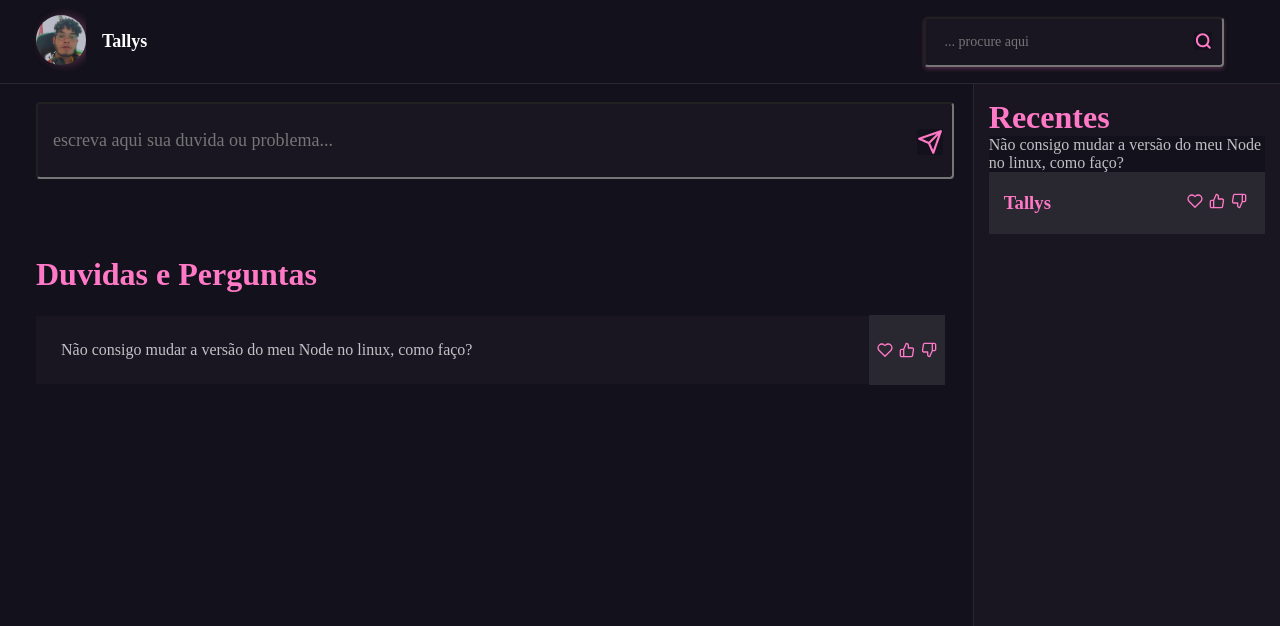
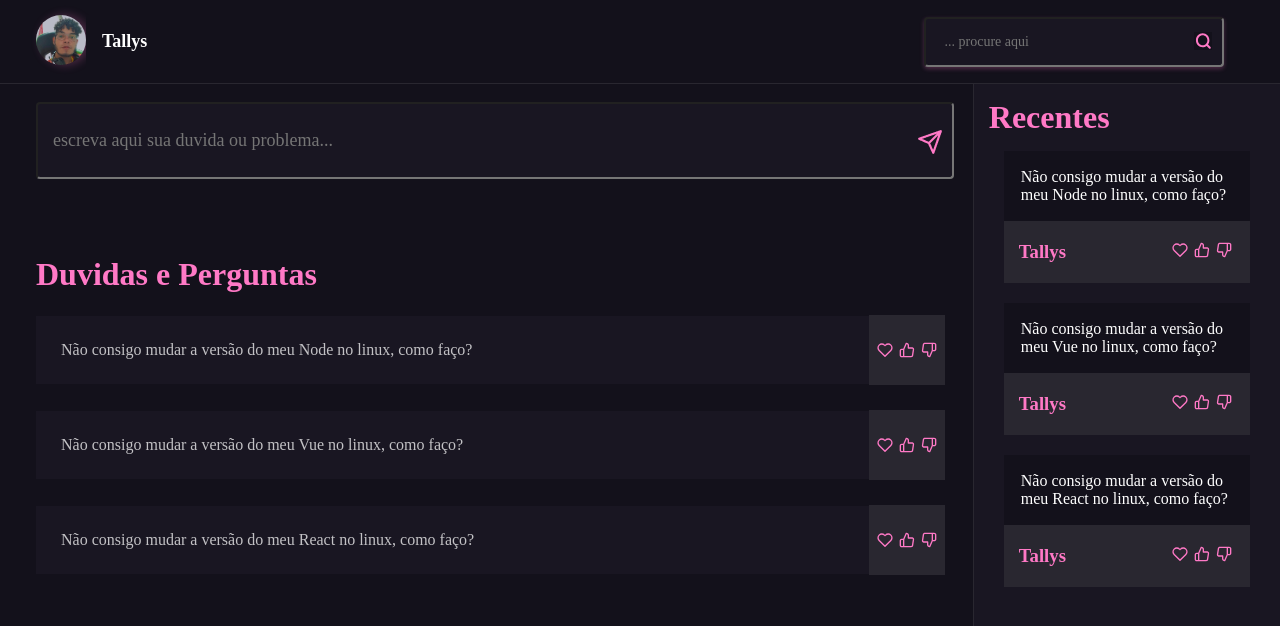
Before and after one commit to byte-serido/trainign-devs-byte, a Vue app in the folder src/projects/forum_bsi/talles/forum_bsi/: page / in a window 1280 px wide. Shown: the top 626 px of the page. Built offline with nearby package versions, Linux system fonts and the light colour scheme.

Commit message:
:lipstic: Finishing styling the side components (#22)

```diff
--- a/src/projects/forum_bsi/talles/forum_bsi/src/components/MyDashboard.vue
+++ b/src/projects/forum_bsi/talles/forum_bsi/src/components/MyDashboard.vue
@@ -3,7 +3,7 @@
         <div id="Dash-main">
             <div class="area-busca-dash">
                 <input type="text" placeholder="Escreva aqui sua duvida ou problema..." class="input-busca-dash" />
-                <img src="../../public/img/icons/icon-send.png" alt="send" id="send-input" />
+                <img src="../../public/img/icons/icon-send.png" alt="send" id="send-input" style="background-color: transparent"/>
             </div>
             <h1>Duvidas e Perguntas</h1>
             <div id="section-post">
@@ -33,12 +33,17 @@
                     </div>
                     <div class="interacoes-second">
                         <h3>Tallys</h3>
-                        <div style="background-color: transparent;">
+                        <div style="background-color: transparent">
                             <img src="../../public/img/icons/icon-heart.svg" alt="" id="" class="icons">
                             <img src="../../public/img/icons/icon-thumbs-up.svg" alt=""  class="icons">
                             <img src="../../public/img/icons/icon-thumbs-down.svg" alt=""  class="icons">
                         </div>
                     </div>
+                </div>
+                <div class="feed-vazio" v-if="!post">
+                    <h3>
+                        Nenhuma pergunta disponivel ...T_T
+                    </h3>
                 </div>
             </div>
         </div>
@@ -52,9 +57,9 @@ export default {
         return {
             post: true,
             posts: [{
-                id: 1, quest: "Não consigo mudar a versão do meu Node no linux, como faço?" }
-                // {id: 2, quest: "Não consigo mudar a versão do meu Vue no linux, como faço?" },
-                // {id: 3, quest: "Não consigo mudar a versão do meu React no linux, como faço?" }
+                id: 1, quest: "Não consigo mudar a versão do meu Node no linux, como faço?" },
+                {id: 2, quest: "Não consigo mudar a versão do meu Vue no linux, como faço?" },
+                {id: 3, quest: "Não consigo mudar a versão do meu React no linux, como faço?" }
             ]
         };
     },
@@ -154,6 +159,20 @@ h1,h2,h3 {
     padding: 5px;
 }
 
+.new-post {
+    background-color: transparent;
+    margin-bottom: 20px;
+}
+.caixa-post {
+    color: white;
+    padding: 17px;
+}
+
+#posts-recentes {
+    margin: 15px;
+    background-color: transparent;
+}
+
 .interacoes-second {
     display: flex;
     justify-content: space-between;
@@ -173,7 +192,8 @@ h1,h2,h3 {
 }
 
 .feed-vazio {
-    /* background-color: #ff79c6; */
+    color: white;
+    background-color: transparent;
     display: flex;
     align-items: center;
     text-align: center;
@@ -182,6 +202,9 @@ h1,h2,h3 {
     margin-top: 100px;
     margin-right: auto;
     margin-left: auto;
+}
+
+.feed-vazio h3 {
     color: white;
 }
 
```
